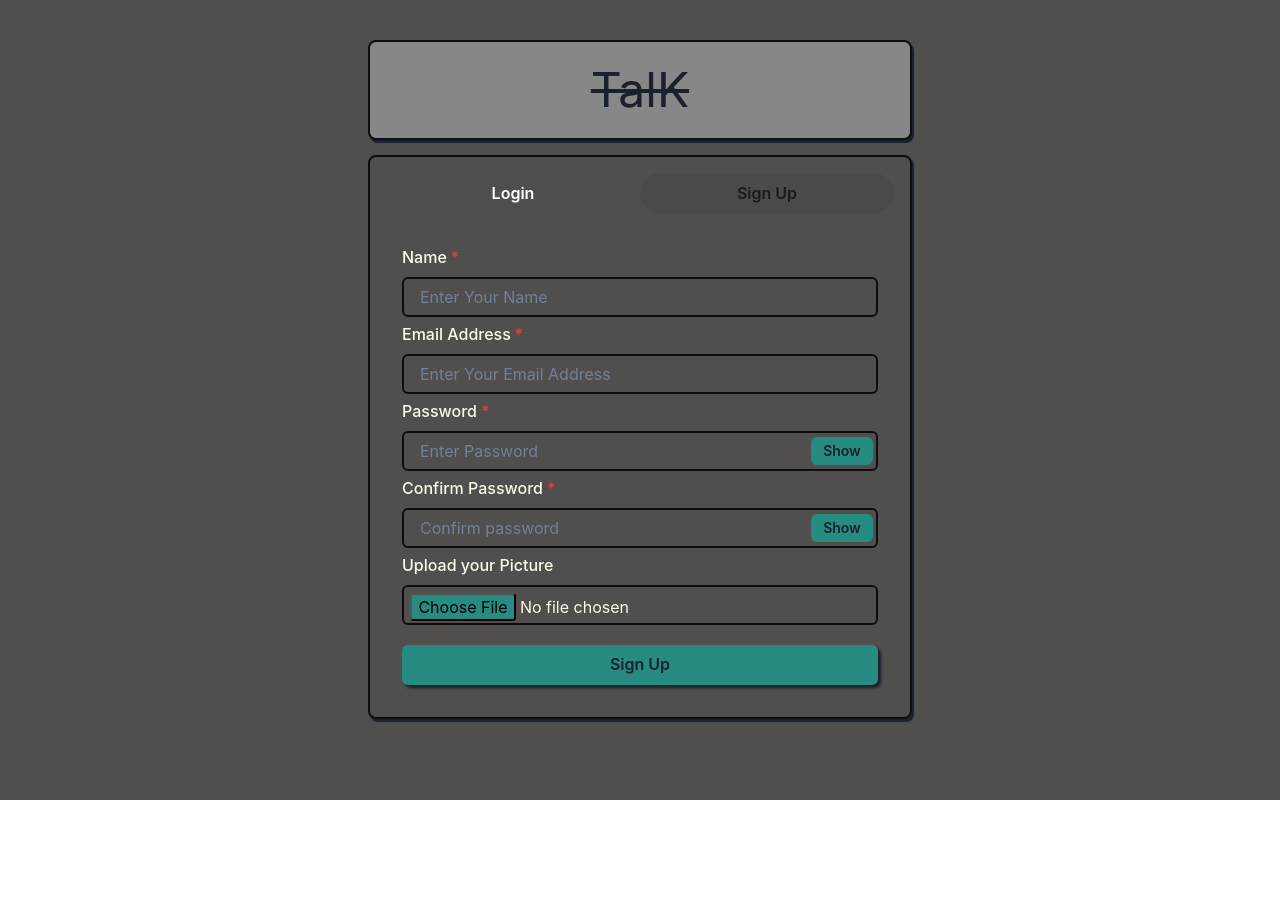
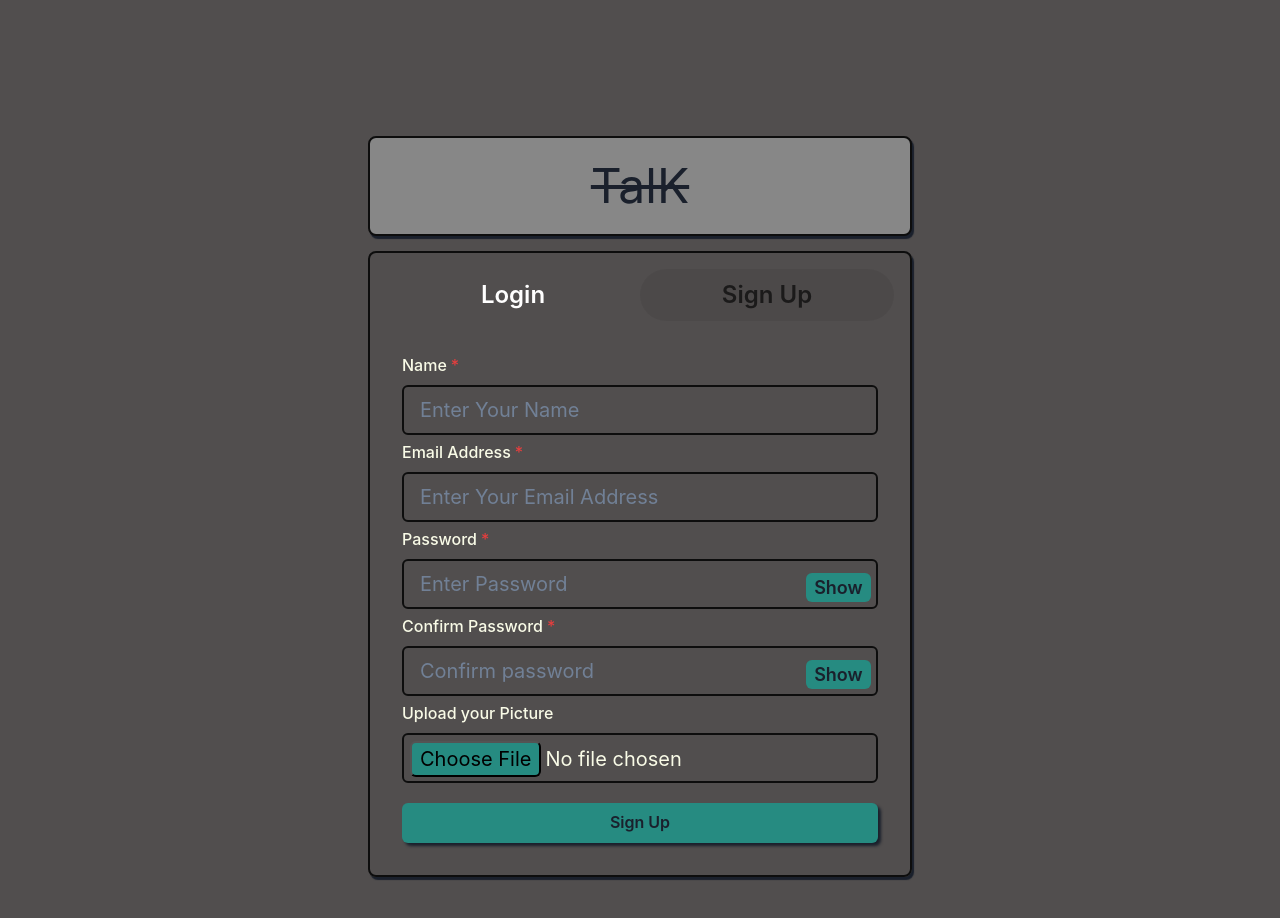
Before and after one commit to ArpitSingh73/Chatapp, a React (Create React App) app in the folder frontend/: page / in a window 1280 px wide. Both pictures are taken after a click on the tab "Sign Up". Shown: the top 918 px of the page. Before the commit the page ends 800 px from the top, so only its background shows below. Built offline with nearby package versions, Linux system fonts and the light colour scheme.

Commit message:
Css Changes.

```diff
--- a/frontend/src/components/Chatbox.js
+++ b/frontend/src/components/Chatbox.js
@@ -13,13 +13,14 @@ const Chatbox = ({ fetchAgain, setFetchAgain }) => {
       // justifyContent="space-between"
       flexDir="column"
       p={3}
-      bg="red"
+      // bg="red"
+      bg="#566258"
       // height="100%"
-      w={{ base: "100%", md: "68%" }}
+      w={{ base: "100%", md: "70%" }}
       borderRadius="lg"
       borderWidth="1px"
     >
-      <SingleChat fetchAgain={fetchAgain} setFetchAgain={setFetchAgain} />
+      <SingleChat  fetchAgain={fetchAgain} setFetchAgain={setFetchAgain} />
     </Box>
   );
 };
--- a/frontend/src/components/Login.js
+++ b/frontend/src/components/Login.js
@@ -81,7 +81,10 @@ const Login = () => {
       <FormControl id="email" isRequired>
         <FormLabel color={"#F9FBE7"}>Email Address</FormLabel>
         <Input
-          color={"#F9FBE7"}
+          height={"50px"}
+          // color={"#F9FBE7"}
+          textColor={"white"}
+          fontSize={"xl"}
           borderColor={"#0D0D0D"}
           // borderRadius={"8"}
           borderWidth="2px"
@@ -96,6 +99,8 @@ const Login = () => {
         <InputGroup size="md">
           <Input
             color={"#F9FBE7"}
+            fontSize={"xl"}
+            height={"50px"}
             borderColor={"#0D0D0D"}
             // borderRadius={"8"}
             borderWidth="2px"
@@ -105,7 +110,16 @@ const Login = () => {
             placeholder="Enter password"
           />
           <InputRightElement width="4.5rem">
-            <Button h="1.75rem" size="sm" onClick={handleClick} bg="#268B81">
+            <Button
+              h="1.80rem"
+              size="lg"
+              marginTop={"25%"}
+              marginRight={"10%"}
+              marginBottom={"1%"}
+              marg
+              onClick={handleClick}
+              bg="#268B81"
+            >
               {show ? "Hide" : "Show"}
             </Button>
           </InputRightElement>
@@ -115,6 +129,7 @@ const Login = () => {
         // colorScheme=""
         bg="#268B81"
         width="100%"
+        fontSize={"xl"}
         style={{ marginTop: 15 }}
         onClick={submitHandler}
         isLoading={loading}
--- a/frontend/src/components/MyChats.js
+++ b/frontend/src/components/MyChats.js
@@ -51,9 +51,9 @@ const MyChats = ({ fetchAgain }) => {
       flexDir="column"
       alignItems="center"
       p={3}
-      bg="blue"
+      bg="#566258"
       height="100%"
-      w={{ base: "100%", md: "31%" }}
+      w={{ base: "100%", md: "28%" }}
       borderRadius="lg"
       borderWidth="1px"
     >
@@ -66,6 +66,7 @@ const MyChats = ({ fetchAgain }) => {
         w="100%"
         justifyContent="space-between"
         alignItems="center"
+        fontWeight={"semibold"}
       >
         My Chats
         <GroupChatModal>
@@ -73,6 +74,7 @@ const MyChats = ({ fetchAgain }) => {
             display="flex"
             fontSize={{ base: "17px", md: "10px", lg: "17px" }}
             rightIcon={<AddIcon />}
+            backgroundColor={"gold"}
           >
             New Group Chat
           </Button>
@@ -82,26 +84,27 @@ const MyChats = ({ fetchAgain }) => {
         display="flex"
         flexDir="column"
         p={3}
-        bg="#F8F8F8"
+        bg="#464435"
+        // bg="#464435"
         w="100%"
         h="100%"
         borderRadius="lg"
         overflowY="hidden"
       >
         {chats ? (
-          <Stack overflowY="scroll">
+          <Stack overflowY="scroll" backgroundColor={"#354644"}>
             {chats.map((chat) => (
               <Box
                 onClick={() => setSelectedChat(chat)}
                 cursor="pointer"
-                bg={selectedChat === chat ? "#38B2AC" : "#E8E8E8"}
+                bg={selectedChat === chat ? "#38B2AC" : "#166C61"}
                 color={selectedChat === chat ? "white" : "black"}
                 px={3}
                 py={2}
                 borderRadius="lg"
                 key={chat._id}
               >
-                <Text>
+                <Text fontSize={"xl"} fontWeight={"bold"}>
                   {!chat.isGroupChat
                     ? getSender(loggedUser, chat.users)
                     : chat.chatName}
--- a/frontend/src/components/ScrollableChat.js
+++ b/frontend/src/components/ScrollableChat.js
@@ -21,7 +21,7 @@ const ScrollableChat = ({ messages }) => {
               isLastMessage(messages, i, user._id)) && (
               <Tooltip label={m.sender.name} placement="bottom-start" hasArrow>
                 <Avatar
-                  mt="7px"
+                  mt="18px"
                   mr={1}
                   size="sm"
                   cursor="pointer"
@@ -33,15 +33,23 @@ const ScrollableChat = ({ messages }) => {
             <span
               style={{
                 // m.sender[0]._id === user._id ? "#BEE3F8" : "#B9F5D0"
-
+                //  "#38B2AC" : "#166C61"
                 backgroundColor: `${
-                  m.sender._id === user._id ? "#BEE3F8" : "#B9F5D0"
+                  m.sender._id === user._id ? "#38B2AC" : "#166C61"
                 }`,
+                height: "50px",
                 marginLeft: isSameSenderMargin(messages, m, i, user._id),
                 marginTop: isSameUser(messages, m, i, user._id) ? 3 : 10,
                 borderRadius: "20px",
                 padding: "5px 15px",
+                marginBottom: "3px",
+                fontSize: "1.5rem",
                 maxWidth: "75%",
+                height:"auto",
+                // wordWrap: "normal",
+                // boxShadow:
+                //   " rgba(0, 0, 0, 0.35) 0px -50px 36px -28px inset",
+               boxShadow: "rgba(60, 64, 67, 0.3) 0px 1px 2px 0px, rgba(60, 64, 67, 0.15) 0px 2px 6px 2px"
               }}
             >
               {m.content}
--- a/frontend/src/components/Signup.js
+++ b/frontend/src/components/Signup.js
@@ -7,7 +7,7 @@ import axios from "axios";
 import { useState } from "react";
 import { useNavigate } from "react-router";
 // import { ChatState , user} from "../Context/Chatprovider";
-import "./files.css"
+import "./files.css";
 const Signup = () => {
   const [show, setShow] = useState(false);
   const handleClick = () => setShow(!show);
@@ -22,7 +22,6 @@ const Signup = () => {
   const [picLoading, setPicLoading] = useState(false);
 
   const submitHandler = async () => {
-
     setPicLoading(true);
     if (!name || !email || !password || !confirmpassword) {
       toast({
@@ -140,6 +139,8 @@ const Signup = () => {
       <FormControl id="first-name" isRequired>
         <FormLabel color={"#F9FBE7"}>Name</FormLabel>
         <Input
+          fontSize={"xl"}
+          height={"50px"}
           color={"#F9FBE7"}
           borderColor={"#0D0D0D"}
           // borderRadius={"8"}
@@ -151,6 +152,8 @@ const Signup = () => {
       <FormControl id="email" isRequired>
         <FormLabel color={"#F9FBE7"}>Email Address</FormLabel>
         <Input
+          fontSize={"xl"}
+          height={"50px"}
           color={"#F9FBE7"}
           borderColor={"#0D0D0D"}
           // borderRadius={"8"}
@@ -164,6 +167,8 @@ const Signup = () => {
         <FormLabel color={"#F9FBE7"}>Password</FormLabel>
         <InputGroup size="md">
           <Input
+            fontSize={"xl"}
+            height={"50px"}
             color={"#F9FBE7"}
             borderColor={"#0D0D0D"}
             // borderRadius={"8"}
@@ -173,7 +178,16 @@ const Signup = () => {
             onChange={(e) => setPassword(e.target.value)}
           />
           <InputRightElement width="4.5rem">
-            <Button h="1.75rem" size="sm" onClick={handleClick} bg="#268B81">
+            <Button
+              h="1.80rem"
+              size="lg"
+              marginTop={"25%"}
+              marginRight={"10%"}
+              marginBottom={"1%"}
+              marg
+              onClick={handleClick}
+              bg="#268B81"
+            >
               {show ? "Hide" : "Show"}
             </Button>
           </InputRightElement>
@@ -183,6 +197,8 @@ const Signup = () => {
         <FormLabel color={"#F9FBE7"}>Confirm Password</FormLabel>
         <InputGroup size="md">
           <Input
+            fontSize={"xl"}
+            height={"50px"}
             color={"#F9FBE7"}
             borderColor={"#0D0D0D"}
             // borderRadius={"8"}
@@ -192,7 +208,16 @@ const Signup = () => {
             onChange={(e) => setConfirmpassword(e.target.value)}
           />
           <InputRightElement width="4.5rem">
-            <Button h="1.75rem" size="sm" onClick={handleClick} bg="#268B81">
+            <Button
+              h="1.80rem"
+              size="lg"
+              marginTop={"25%"}
+              marginRight={"10%"}
+              marginBottom={"1%"}
+              marg
+              onClick={handleClick}
+              bg="#268B81"
+            >
               {show ? "Hide" : "Show"}
             </Button>
           </InputRightElement>
@@ -201,6 +226,8 @@ const Signup = () => {
       <FormControl id="pic">
         <FormLabel color={"#F9FBE7"}>Upload your Picture</FormLabel>
         <Input
+          fontSize={"xl"}
+          height={"50px"}
           color={"#F9FBE7"}
           borderColor={"#0D0D0D"}
           // borderRadius={"8"}
--- a/frontend/src/components/UserListitem.js
+++ b/frontend/src/components/UserListitem.js
@@ -9,9 +9,12 @@ const UserListItem = ({user, handleFunction }) => {
     <Box
       onClick={handleFunction}
       cursor="pointer"
-      bg="#E8E8E8"
+      // bg="#E8E8E8"
+      fontWeight={"bold"}
+      backgroundColor="#177567"
       _hover={{
         background: "#38B2AC",
+
         color: "white",
       }}
       w="100%"
--- a/frontend/src/components/files.css
+++ b/frontend/src/components/files.css
@@ -1,12 +1,12 @@
 input[type=file]::file-selector-button {
   /* border: 2px solid #6c5ce7; */
-  padding: .001em .4em;
-  border-radius: .2em;
+  padding: .06em .4em;
+  border-radius: .3em;
   background-color: #268B81;
   transition: 1s;
 }
 
-input[type=file]::file-selector-button:hover {
-  /* background-color: #81ecec; */
-  /* border: 2px solid #00cec9; */
-}
+/* input[type=file]::file-selector-button:hover {
+  background-color: #81ecec;
+   border: 2px solid #00cec9;
+} */
--- a/frontend/src/view/Home.js
+++ b/frontend/src/view/Home.js
@@ -34,7 +34,7 @@ function Homepage() {
         // backgroundColor="grey"
         bg="#878787"
         w="100%"
-        m="40px 0 15px 0"
+        m="25% 0 15px 0"
         borderRadius={"8"}
         borderColor={"#0D0D0D"}
         borderWidth="2px"
@@ -48,6 +48,7 @@ function Homepage() {
         // bg="#BEBFB1"
         w="100%"
         p={4}
+        marginBottom={"10%"}
         borderRadius={"8"}
         borderColor={"#0D0D0D"}
         borderWidth="2px"
@@ -60,8 +61,8 @@ function Homepage() {
           bgColor={""}
         >
           <TabList mb="1em">
-            <Tab textColor={"white"}>Login</Tab>
-            <Tab textColor={"white"}>Sign Up</Tab>
+            <Tab textColor={"white"} fontSize={"2xl"}>Login</Tab>
+            <Tab textColor={"white"} fontSize={"2xl"}>Sign Up</Tab>
           </TabList>
           <TabPanels>
             <TabPanel>
```
Also changed, not shown: frontend/src/components/SideDrawer.js (+20 -13 lines), frontend/src/components/SingleChat.js (+21 -7 lines).
